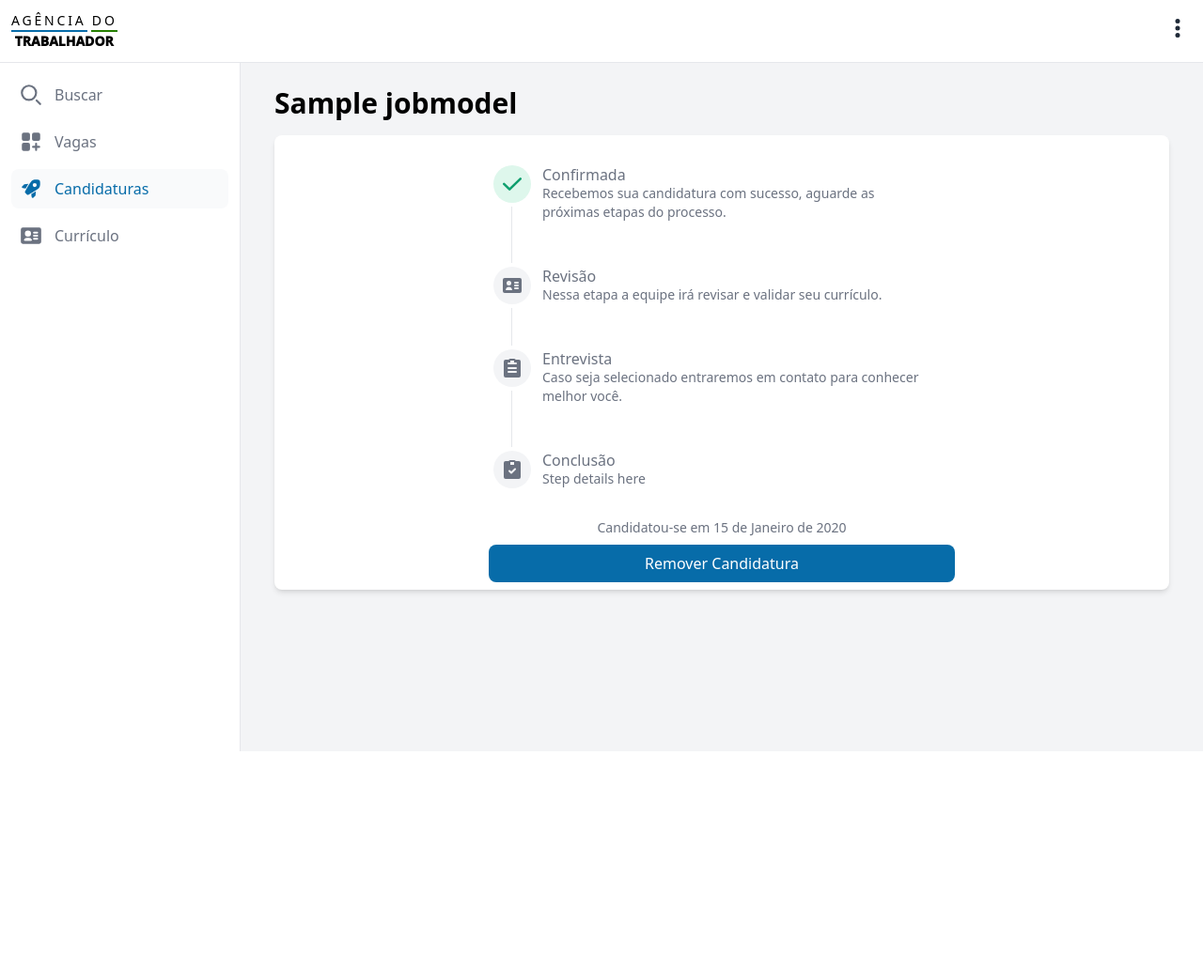
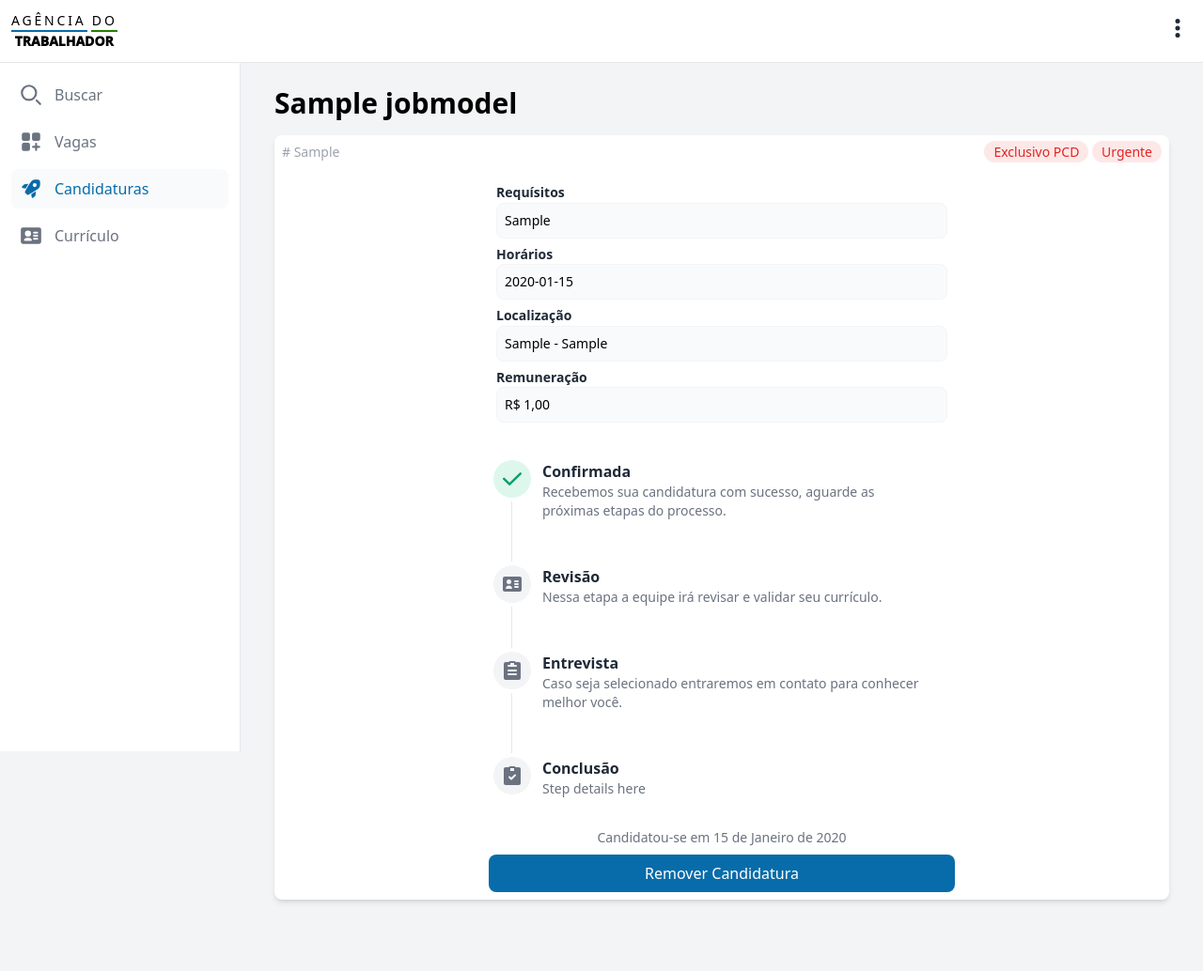
Before and after one commit to odivalneto/JobsParana, a Django app: page /applications/00000000-0000-0000-0000-000000000001/detail/ in a window 1280 px wide. Shown: the whole page at 94% size. Before the commit the page ends 800 px from the top, so only its background shows below. Run offline with Django 5.2, Linux system fonts and the light colour scheme; a user stored in the database is signed in; tables that the repository leaves empty hold one stand-in row (values such as "Sample post"); some libraries are stand-ins or nearby versions.

```diff
--- a/static/src/css/components/stepper.css
+++ b/static/src/css/components/stepper.css
@@ -13,6 +13,10 @@
         @apply absolute flex items-center justify-center w-10 h-10 rounded-full -start-5 ring-4 ring-white
     }
 
+    .stepper__item-title {
+        @apply font-semibold text-gray-800
+    }
+
     .stepper__item-vertical {
         @apply mb-12 ms-8
     }
--- a/static/src/css/output.css
+++ b/static/src/css/output.css
@@ -1220,6 +1220,39 @@ input:checked + .toggle-bg {
   color: rgb(156 163 175 / var(--tw-text-opacity));
 }
 
+.box__information {
+  display: grid;
+  gap: 0.125rem;
+  font-size: 0.875rem;
+  line-height: 1.25rem;
+}
+
+.box__information-label {
+  font-weight: 600;
+  line-height: 1.25;
+  --tw-text-opacity: 1;
+  color: rgb(31 41 55 / var(--tw-text-opacity));
+}
+
+.box__information-content {
+  border-radius: 0.5rem;
+  border-width: 1px;
+  --tw-border-opacity: 1;
+  border-color: rgb(243 244 246 / var(--tw-border-opacity));
+  --tw-bg-opacity: 1;
+  background-color: rgb(249 250 251 / var(--tw-bg-opacity));
+  padding: 0.5rem;
+}
+
+.box__divider {
+  width: 100%;
+  border-top-width: 1px;
+  --tw-border-opacity: 1;
+  border-color: rgb(229 231 235 / var(--tw-border-opacity));
+  padding-top: 0.5rem;
+  padding-bottom: 0.5rem;
+}
+
 .input-primary {
   display: block;
   width: 100%;
@@ -1394,6 +1427,12 @@ input:checked + .toggle-bg {
   --tw-ring-color: rgb(255 255 255 / var(--tw-ring-opacity));
 }
 
+.stepper__item-title {
+  font-weight: 600;
+  --tw-text-opacity: 1;
+  color: rgb(31 41 55 / var(--tw-text-opacity));
+}
+
 .stepper__item-vertical {
   margin-bottom: 3rem;
   margin-inline-start: 2rem;
@@ -3270,10 +3309,6 @@ input:checked + .toggle-bg {
     display: flex;
   }
 
-  .md\:hidden {
-    display: none;
-  }
-
   .md\:w-2\/4 {
     width: 50%;
   }
--- a/templates/candidates/applications/detail.html
+++ b/templates/candidates/applications/detail.html
@@ -8,7 +8,57 @@
 
     <section class="box">
 
+        <div class="box__header p-2">
+            <span># {{ application.job.id_job }}</span>
+
+            <div>
+
+                {% if application.job.is_pcd %}
+                    <span class="tag-danger">Exclusivo PCD</span>
+                {% endif %}
+
+                {% if application.job.is_urgent %}
+                    <span class="tag-danger">Urgente</span>
+                {% endif %}
+
+            </div>
+
+        </div>
+
         <div class="box__center">
+
+            <div class="box__content">
+
+                <div class="box__information">
+
+                    <label class="box__information-label">Requísitos</label>
+                    <div class="box__information-content">{{ application.job.requirements | linebreaks }}</div>
+
+                </div>
+
+                <div class="box__information">
+
+                    <label class="box__information-label">Horários</label>
+                    <div class="box__information-content">{{ application.job.time_scale }}</div>
+
+                </div>
+
+                <div class="box__information">
+
+                    <label class="box__information-label">Localização</label>
+                    <div class="box__information-content">{{ application.job.company.district }}
+                        - {{ application.job.company.city }}</div>
+
+                </div>
+
+                <div class="box__information">
+
+                    <label class="box__information-label">Remuneração</label>
+                    <div class="box__information-content">R$ {{ application.job.remuneration }}</div>
+
+                </div>
+
+            </div>
 
             <div class="box__main">
 
@@ -25,8 +75,9 @@
                             </svg>
                         </span>
 
-                        <h3 class="font-medium leading-tight">Confirmada</h3>
-                        <p class="text-sm">Recebemos sua candidatura com sucesso, aguarde as próximas etapas do processo.</p>
+                        <h3 class="stepper__item-title">Confirmada</h3>
+                        <p class="text-sm">Recebemos sua candidatura com sucesso, aguarde as próximas etapas do
+                            processo.</p>
 
                     </li>
 
@@ -39,7 +90,7 @@
                             </svg>
                         </span>
 
-                        <h3 class="font-medium leading-tight">Revisão</h3>
+                        <h3 class="stepper__item-title">Revisão</h3>
                         <p class="text-sm">Nessa etapa a equipe irá revisar e validar seu currículo.</p>
 
                     </li>
@@ -53,7 +104,7 @@
                             </svg>
                          </span>
 
-                        <h3 class="font-medium leading-tight">Entrevista</h3>
+                        <h3 class="stepper__item-title">Entrevista</h3>
                         <p class="text-sm">Caso seja selecionado entraremos em contato para conhecer melhor você.</p>
                     </li>
 
@@ -66,7 +117,7 @@
                             </svg>
                         </span>
 
-                        <h3 class="font-medium leading-tight">Conclusão</h3>
+                        <h3 class="stepper__item-title">Conclusão</h3>
                         <p class="text-sm">Step details here</p>
 
                     </li>
@@ -79,7 +130,8 @@
                 <span>Candidatou-se em {{ application.application_date }}</span>
             </div>
 
-            <button type="button" class="btn-disabled" id="remove_application" data-modal-toggle="remove_modal" data-modal-target="remove_modal" disabled>
+            <button type="button" class="btn-disabled" id="remove_application" data-modal-toggle="remove_modal"
+                    data-modal-target="remove_modal" disabled>
                 Remover Candidatura
             </button>
 
@@ -87,7 +139,7 @@
 
     </section>
 
-    {% alert_modal id_modal='remove_modal' message='Deseja cancelar sua candidatura?' type_button='submit'%}
+    {% alert_modal id_modal='remove_modal' message='Deseja cancelar sua candidatura?' type_button='submit' %}
 
 {% endblock %}
 
```
Also changed, not shown: static/src/css/components/box.css (+16 -0 lines).
